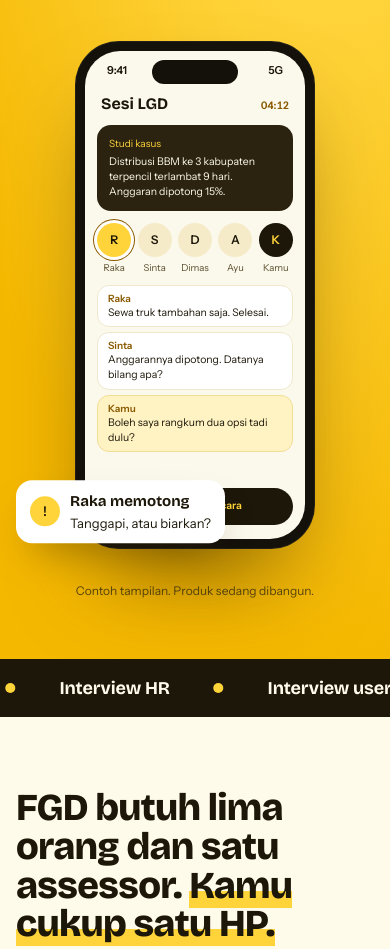
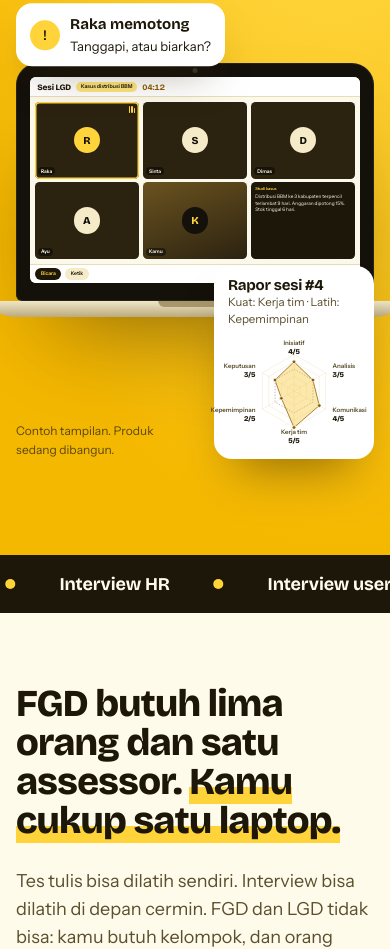
Before and after one commit to aryawiandra/shortlisted, a website with bundled scripts: page index.html in a window 390 px wide. Shown: the part 672-1621 px from the top of the page. Built offline with nearby package versions, Linux system fonts and the light colour scheme.

Commit message:
feat: show hero as a laptop video-call LGD room instead of phones
Online FGD/LGD and interviews run on laptops (Zoom/Teams), so the hero now shows
participant tiles, case card, live transcript and controls, with a floating radar rapor.
Problem headline now says 'satu laptop'.

```diff
--- a/assets/landing.css
+++ b/assets/landing.css
@@ -20,7 +20,6 @@
   --radius-sm: 10px;
   --radius-md: 18px;
   --radius-lg: 28px;
-  --radius-phone: 44px;
   --display: "Bricolage Grotesque", Georgia, serif;
   --body: "Instrument Sans", system-ui, sans-serif;
   --ease: cubic-bezier(.2, .7, .2, 1);
@@ -77,69 +76,68 @@ h1, h2, h3, h4 { font-family: var(--display); line-height: 1.02; margin: 0; lett
 .hero .actions { display: flex; flex-wrap: wrap; gap: 14px; align-items: center; }
 .hero .note { font-size: 14px; color: #4A3E12; margin-top: 22px; }
 
-/* ---------- Phones ---------- */
-.stage { position: relative; height: 660px; }
-.phone { position: absolute; width: 240px; height: 508px; border-radius: var(--radius-phone); background: var(--night-900); padding: 10px;
-  box-shadow: 0 50px 90px -30px rgba(60, 40, 0, .6), inset 0 0 0 1px rgba(255, 255, 255, .06); }
-.js .phone { opacity: 0; transform: translateY(40px); animation: rise .9s var(--ease) forwards; }
-.phone .screen { position: relative; width: 100%; height: 100%; border-radius: 35px; overflow: hidden; background: var(--white); color: var(--ink); font-size: 11.5px; }
-.phone .screen::before { content: ""; position: absolute; top: 9px; left: 50%; translate: -50% 0; width: 86px; height: 24px; border-radius: 20px; background: var(--night-900); z-index: 3; }
-.status { display: flex; justify-content: space-between; padding: 12px 22px 0; font-weight: 600; font-size: 11px; height: 36px; }
-.p1 { left: 0; top: 100px; rotate: -5deg; animation-delay: .05s; }
-.p2 { left: calc(50% - 120px); top: 30px; z-index: 2; animation-delay: .2s; }
-.p3 { right: 0; top: 112px; rotate: 5deg; animation-delay: .35s; }
+/* ---------- Laptop (hero) ---------- */
+.stage { position: relative; padding: 36px 0 120px; }
+.laptop { position: relative; width: 100%; max-width: 660px; margin-left: auto; }
+.js .laptop { opacity: 0; transform: translateY(40px); animation: rise .9s var(--ease) .1s forwards; }
 @keyframes rise { to { opacity: 1; transform: translateY(0); } }
+.lid { position: relative; background: var(--night-900); border-radius: 22px 22px 6px 6px; padding: 14px 14px 18px;
+  box-shadow: 0 60px 100px -40px rgba(60, 40, 0, .65), inset 0 0 0 1px rgba(255, 255, 255, .08); }
+.lid::before { content: ""; position: absolute; top: 5px; left: 50%; translate: -50% 0; width: 5px; height: 5px; border-radius: 50%; background: #3A3428; }
+.base { position: relative; height: 16px; margin: 0 -7%; border-radius: 2px 2px 26px 26px / 2px 2px 14px 14px;
+  background: linear-gradient(#EFE6C8, #BBAA7E); box-shadow: 0 24px 30px -20px rgba(60, 40, 0, .6); }
+.base::before { content: ""; position: absolute; top: 0; left: 50%; translate: -50% 0; width: 18%; height: 6px; border-radius: 0 0 8px 8px; background: #A8976A; }
+.lscreen { aspect-ratio: 16 / 10; border-radius: 6px; overflow: hidden; background: #FBF8EC; color: var(--ink); container-type: inline-size;
+  display: grid; grid-template-rows: auto minmax(0, 1fr) auto; line-height: 1.35; }
+.app-bar { display: flex; align-items: center; gap: 1.6cqi; padding: 1.4cqi 2.2cqi; background: var(--white); border-bottom: 1px solid var(--line); }
+.app-bar b { font: 800 2.5cqi var(--display); letter-spacing: -0.02em; }
+.app-bar .pill { font-size: 1.6cqi; font-weight: 600; background: var(--sun-300); padding: .4cqi 1.4cqi; border-radius: 999px; }
+.app-bar .rec { margin-left: auto; font-size: 1.6cqi; font-weight: 600; color: #7A2A05; display: inline-flex; align-items: center; gap: .6cqi; }
+.app-bar .rec::before { content: ""; width: 1.1cqi; height: 1.1cqi; border-radius: 50%; background: var(--alert); }
+.app-bar .timer { font: 700 2.5cqi var(--display); color: var(--amber-700); font-variant-numeric: tabular-nums; }
+.app-body { display: grid; grid-template-columns: minmax(0, 1fr) 29%; gap: 1.4cqi; padding: 1.4cqi; min-height: 0; }
+.tiles { display: grid; grid-template-columns: repeat(3, minmax(0, 1fr)); grid-template-rows: repeat(2, minmax(0, 1fr)); gap: 1.1cqi; min-height: 0; }
+.tile { position: relative; border-radius: 1.4cqi; background: var(--night-700); display: grid; place-items: center; overflow: hidden; }
+.face { width: 8cqi; height: 8cqi; border-radius: 50%; display: grid; place-items: center; font: 800 3.2cqi var(--display); background: var(--paper-dim); color: var(--night-900); }
+.tile .name { position: absolute; left: 1cqi; bottom: 1cqi; font-size: 1.5cqi; font-weight: 600; color: var(--paper); background: rgba(0, 0, 0, .45); padding: .2cqi .9cqi; border-radius: 999px; }
+.tile.speaking { box-shadow: inset 0 0 0 .45cqi var(--sun-400); }
+.tile.speaking .face { background: var(--sun-400); }
+.tile.you { background: linear-gradient(160deg, #6B5320, var(--night-700)); }
+.tile.you .face { background: var(--night-900); color: var(--sun-400); }
+.wave { position: absolute; right: 1.1cqi; top: 1.1cqi; display: flex; gap: .3cqi; align-items: flex-end; height: 2.2cqi; }
+.wave i { width: .5cqi; height: 40%; border-radius: 1px; background: var(--sun-400); }
+.js .wave i { animation: talk .9s ease-in-out infinite; }
+.wave i:nth-child(2) { animation-delay: .15s; } .wave i:nth-child(3) { animation-delay: .3s; }
+@keyframes talk { 50% { height: 100%; } }
+.tile.case-tile { background: var(--night-800); color: var(--paper); place-items: start; padding: 1.3cqi; font-size: 1.45cqi; }
+.case-tile small { display: block; color: var(--sun-400); font-weight: 600; margin-bottom: .4cqi; }
+.side-panel { background: var(--white); border: 1px solid var(--line); border-radius: 1.4cqi; padding: 1.3cqi; display: flex; flex-direction: column; gap: .9cqi; font-size: 1.45cqi; overflow: hidden; min-height: 0; }
+.side-panel h5 { margin: 0; font: 700 1.8cqi var(--display); }
+.tline { background: #FBF8EC; border-radius: 1cqi; padding: .7cqi 1cqi; }
+.tline b { display: block; color: var(--amber-700); font-size: 1.35cqi; }
+.tline.you { background: #FFF3C4; }
+.app-foot { display: flex; align-items: center; gap: 1.1cqi; padding: 1.1cqi 1.6cqi; background: var(--white); border-top: 1px solid var(--line); }
+.ctrl { font-size: 1.55cqi; font-weight: 600; padding: .7cqi 1.7cqi; border-radius: 999px; background: var(--paper-dim); white-space: nowrap; }
+.ctrl.mic { background: var(--night-800); color: var(--sun-400); }
+.ctrl.end { margin-left: auto; background: #FFE2D1; color: #7A2A05; }
+
+.rapor-float { position: absolute; z-index: 4; right: -3%; bottom: 8px; width: 190px; background: var(--white); border-radius: 18px; padding: 12px 14px 10px; box-shadow: 0 30px 50px -22px rgba(60, 40, 0, .55); }
+.rapor-float h4 { font-size: 15px; }
+.rapor-float .sub { font-size: 11.5px; color: var(--ink-soft); }
+.hero-radar { margin: 0 4px -4px; }
+.hero-radar .radar-label { font-size: 17px; }
+.hero-radar .radar-score { font-size: 20px; }
 .float-chip { position: absolute; z-index: 4; display: flex; gap: 10px; align-items: center; background: var(--white); border-radius: 16px; padding: 10px 14px; font-size: 13px; box-shadow: 0 20px 40px -18px rgba(60, 40, 0, .5); }
 .float-chip b { display: block; font-family: var(--display); font-size: 15px; }
-.float-chip .dot { width: 30px; height: 30px; border-radius: 50%; background: var(--sun-400); display: grid; place-items: center; font-weight: 800; }
-.chip-a { left: -10px; bottom: 70px; }
-.chip-b { right: 6px; top: 30px; }
-.js .float-chip { opacity: 0; transform: translateY(20px); animation: rise .8s var(--ease) .8s forwards, bob 6s ease-in-out 1.6s infinite; }
+.float-chip .dot { width: 30px; height: 30px; border-radius: 50%; background: var(--sun-400); display: grid; place-items: center; font-weight: 800; flex: none; }
+.chip-a { left: 6%; top: 0; }
+.chip-b { left: -3%; bottom: 44px; }
+.js .float-chip, .js .rapor-float { opacity: 0; transform: translateY(20px); animation: rise .8s var(--ease) .8s forwards, bob 6s ease-in-out 1.6s infinite; }
+.js .rapor-float { animation-delay: 1s, 2s; }
 @keyframes bob { 0%, 100% { translate: 0 0; } 50% { translate: 0 -8px; } }
+.demo-tag { position: absolute; bottom: 8px; left: 30%; font-size: 12px; color: #5A4710; }
 
-.phone .s-splash { background: radial-gradient(90% 70% at 70% 30%, #C98F00, var(--night-700) 70%); color: var(--paper); }
-.s-splash .inner { padding: 22px 20px; display: flex; flex-direction: column; height: calc(100% - 36px); }
-.s-splash h3 { font-size: 30px; font-weight: 800; }
-.s-splash p { font-size: 11.5px; color: #F5E7B8; margin: auto 0 14px; }
-.s-splash .cta { background: var(--sun-400); color: var(--night-800); text-align: center; border-radius: 999px; padding: 11px; font-weight: 600; }
-.glass { position: relative; width: 170px; height: 170px; margin: 26px auto 0; }
-.bubble { position: absolute; border-radius: 26px; background: linear-gradient(145deg, rgba(255, 245, 180, .8), rgba(255, 200, 60, .4) 55%, rgba(170, 110, 0, .3));
-  border: 1px solid rgba(255, 245, 200, .6); box-shadow: inset 0 1px 12px rgba(255, 255, 255, .45), 0 18px 30px -12px rgba(0, 0, 0, .4); }
-.bubble::after { content: ""; position: absolute; bottom: -12px; width: 22px; height: 22px; background: inherit; border-right: 1px solid rgba(255, 245, 200, .45); border-bottom: 1px solid rgba(255, 245, 200, .45); transform: rotate(45deg); border-radius: 0 0 6px 0; }
-.b1 { width: 112px; height: 78px; left: 0; top: 18px; } .b1::after { left: 22px; }
-.b2 { width: 104px; height: 74px; right: 0; top: 62px; background: linear-gradient(145deg, rgba(255, 250, 210, .9), rgba(255, 215, 80, .5) 55%, rgba(190, 130, 0, .35)); } .b2::after { right: 24px; }
-.b3 { width: 70px; height: 50px; left: 34px; top: 112px; opacity: .85; } .b3::after { left: 18px; }
-
-.phone .s-room { background: #FBF8EC; font-size: 10.5px; line-height: 1.4; }
-.room-head { padding: 6px 16px 10px; display: flex; justify-content: space-between; align-items: baseline; }
-.room-head b { font-family: var(--display); font-size: 16px; }
-.timer { font-variant-numeric: tabular-nums; font-weight: 600; color: var(--amber-700); }
-.case { margin: 0 12px; background: var(--night-700); color: var(--paper); border-radius: 14px; padding: 12px; }
-.case small { display: block; color: var(--sun-400); font-size: 10px; margin-bottom: 4px; }
-.people { display: flex; gap: 6px; padding: 12px 12px 4px; }
-.person { flex: 1; text-align: center; font-size: 9.5px; color: var(--ink-soft); }
-.avatar { width: 34px; height: 34px; border-radius: 50%; margin: 0 auto 4px; display: grid; place-items: center; font-weight: 700; font-size: 12px; color: var(--night-800); background: var(--paper-dim); }
-.person.speaking .avatar { background: var(--sun-400); box-shadow: 0 0 0 3px #fff, 0 0 0 4px var(--amber-700); }
-.person.you .avatar { background: var(--night-800); color: var(--sun-400); }
-.chat { padding: 6px 12px; display: grid; gap: 5px; }
-.msg { background: var(--white); border: 1px solid #F0E8CC; border-radius: 12px; padding: 6px 10px; }
-.msg b { font-size: 10px; color: var(--amber-700); display: block; }
-.msg.you { background: #FFF3C4; border-color: #F2DE95; }
-.mic { position: absolute; left: 12px; right: 12px; bottom: 14px; }
-.mic .hold { background: var(--night-800); color: var(--sun-400); border-radius: 999px; text-align: center; padding: 11px; font-weight: 600; }
-
-.s-report .rep { padding: 2px 14px; }
-.rep h4 { font-size: 18px; margin: 4px 0 0; }
-.rep .sub { color: var(--ink-soft); font-size: 10.5px; }
-.phone-radar { margin: 2px -6px 0; }
-.phone-radar .radar-label { font-size: 15px; }
-.phone-radar .radar-score { font-size: 17px; }
-.mini-tiers { display: grid; gap: 5px; font-size: 10.5px; }
-.mini-tiers div { display: flex; gap: 6px; align-items: center; background: #FBF8EC; border-radius: 10px; padding: 6px 8px; }
-.mini-tiers i { font-style: normal; width: 16px; height: 16px; border-radius: 50%; display: grid; place-items: center; font-size: 9px; font-weight: 800; flex: none; }
-.mini-tiers .k i { background: var(--night-800); color: var(--sun-400); }
-.mini-tiers .l i { background: var(--alert); color: var(--white); }
-.demo-tag { position: absolute; bottom: -30px; left: 0; right: 0; text-align: center; font-size: 12px; color: #5A4710; }
+.avatar { width: 34px; height: 34px; border-radius: 50%; display: grid; place-items: center; font-weight: 700; font-size: 12px; color: var(--night-800); background: var(--paper-dim); }
 
 /* ---------- Marquee ---------- */
 .marquee { background: var(--night-800); color: var(--paper); overflow: hidden; padding-block: 18px; }
@@ -338,7 +336,6 @@ footer a:hover { color: var(--paper); }
 @media (max-width: 1020px) {
   .nav-links { display: none; }
   .hero-grid { grid-template-columns: minmax(0, 1fr); min-height: 0; padding-top: 120px; }
-  .stage { height: 620px; }
   .problem-grid, .report-grid, .versus-grid, .sim-grid, .faq-grid, .assessor-card { grid-template-columns: minmax(0, 1fr); gap: 28px; }
   .plans, .relate ul { grid-template-columns: 1fr; }
   .sim-board { position: static; }
@@ -349,9 +346,12 @@ footer a:hover { color: var(--paper); }
   .nav { top: 10px; }
   .nav-pill { padding-left: 16px; }
   .hero h1 { font-size: clamp(46px, 13vw, 64px); }
-  .stage { height: 560px; }
-  .p1, .p3, .chip-b { display: none; }
-  .chip-a { left: 0; bottom: 20px; }
+  .stage { padding: 52px 0 150px; }
+  .app-body { grid-template-columns: minmax(0, 1fr); }
+  .side-panel, .chip-b, .app-bar .rec { display: none; }
+  .chip-a { left: 0; top: 0; }
+  .rapor-float { right: 0; bottom: 0; width: 160px; }
+  .demo-tag { left: 0; bottom: 8px; max-width: 45%; }
   .stats { grid-template-columns: 1fr; margin-top: 40px; }
   .sim-card { padding: 20px; min-height: 0; }
   .speech { font-size: 17px; }
@@ -366,7 +366,7 @@ footer a:hover { color: var(--paper); }
   .tier-line { grid-template-columns: 1fr; gap: 2px; }
 }
 @media (prefers-reduced-motion: reduce) {
-  .js .phone, .js .float-chip { animation: none; opacity: 1; transform: none; }
+  .js .laptop, .js .float-chip, .js .rapor-float, .js .wave i { animation: none; opacity: 1; transform: none; }
   .marquee-track { animation: none; }
   .js [data-reveal] { opacity: 1; transform: none; transition: none; }
   .js .feedback { animation: none; }
--- a/assets/landing.js
+++ b/assets/landing.js
@@ -139,10 +139,10 @@ function mountPersonaTips() {
   });
 }
 
-// ---------- Sample radars (hero phone + report card) ----------
+// ---------- Sample radars (hero laptop + report card) ----------
 function mountSampleRadars() {
-  const phone = document.getElementById("phone-radar");
-  if (phone) phone.replaceChildren(radarChart(withLabels(SAMPLE), { title: "Contoh rapor" }).node);
+  const hero = document.getElementById("hero-radar");
+  if (hero) hero.replaceChildren(radarChart(withLabels(SAMPLE), { title: "Contoh rapor" }).node);
   const report = document.getElementById("report-radar");
   if (report) report.replaceChildren(radarChart(withLabels(SAMPLE), { title: "Contoh rapor sesi LGD" }).node);
   const tiers = document.getElementById("report-tiers");
--- a/index.html
+++ b/index.html
@@ -47,55 +47,38 @@
         <p class="note">Untuk pelamar MT, BUMN, bank, dan graduate program dari kampus mana pun.</p>
       </div>
 
-      <div class="stage" aria-label="Contoh tampilan aplikasi Shortlisted">
-        <div class="phone p1" aria-hidden="true">
-          <div class="screen s-splash">
-            <div class="status"><span>9:41</span><span>5G</span></div>
-            <div class="inner">
-              <h3>Latihan dulu.<br>Hari H nanti.</h3>
-              <div class="glass"><div class="bubble b1"></div><div class="bubble b2"></div><div class="bubble b3"></div></div>
-              <p>Satu kasus, empat peserta AI, satu assessor. Mulai kapan saja.</p>
-              <div class="cta">Mulai sesi LGD</div>
+      <div class="stage" aria-label="Contoh tampilan Shortlisted di laptop">
+        <div class="laptop" aria-hidden="true">
+          <div class="lid">
+            <div class="lscreen">
+              <div class="app-bar"><b>Sesi LGD</b><span class="pill">Kasus distribusi BBM</span><span class="rec">Assessor mencatat</span><span class="timer">04:12</span></div>
+              <div class="app-body">
+                <div class="tiles">
+                  <div class="tile speaking"><span class="face">R</span><span class="wave"><i></i><i></i><i></i></span><span class="name">Raka</span></div>
+                  <div class="tile"><span class="face">S</span><span class="name">Sinta</span></div>
+                  <div class="tile"><span class="face">D</span><span class="name">Dimas</span></div>
+                  <div class="tile"><span class="face">A</span><span class="name">Ayu</span></div>
+                  <div class="tile you"><span class="face">K</span><span class="name">Kamu</span></div>
+                  <div class="tile case-tile"><div><small>Studi kasus</small>Distribusi BBM ke 3 kabupaten terpencil terlambat 9 hari. Anggaran dipotong 15%. Stok tinggal 6 hari.</div></div>
+                </div>
+                <div class="side-panel">
+                  <h5>Transkrip</h5>
+                  <div class="tline"><b>Raka</b>Sewa truk tambahan saja. Selesai.</div>
+                  <div class="tline"><b>Sinta</b>Anggarannya dipotong. Datanya bilang apa?</div>
+                  <div class="tline you"><b>Kamu</b>Boleh saya rangkum dua opsi tadi dulu?</div>
+                </div>
+              </div>
+              <div class="app-foot"><span class="ctrl mic">Bicara</span><span class="ctrl">Ketik</span><span class="ctrl end">Akhiri dan lihat rapor</span></div>
             </div>
           </div>
+          <div class="base"></div>
         </div>
 
-        <div class="phone p2" aria-hidden="true">
-          <div class="screen s-room">
-            <div class="status"><span>9:41</span><span>5G</span></div>
-            <div class="room-head"><b>Sesi LGD</b><span class="timer">04:12</span></div>
-            <div class="case"><small>Studi kasus</small>Distribusi BBM ke 3 kabupaten terpencil terlambat 9 hari. Anggaran dipotong 15%.</div>
-            <div class="people">
-              <div class="person speaking"><div class="avatar">R</div>Raka</div>
-              <div class="person"><div class="avatar">S</div>Sinta</div>
-              <div class="person"><div class="avatar">D</div>Dimas</div>
-              <div class="person"><div class="avatar">A</div>Ayu</div>
-              <div class="person you"><div class="avatar">K</div>Kamu</div>
-            </div>
-            <div class="chat">
-              <div class="msg"><b>Raka</b>Sewa truk tambahan saja. Selesai.</div>
-              <div class="msg"><b>Sinta</b>Anggarannya dipotong. Datanya bilang apa?</div>
-              <div class="msg you"><b>Kamu</b>Boleh saya rangkum dua opsi tadi dulu?</div>
-            </div>
-            <div class="mic"><div class="hold">Tahan untuk bicara</div></div>
-          </div>
+        <div class="rapor-float" aria-hidden="true">
+          <h4>Rapor sesi #4</h4>
+          <div class="sub">Kuat: Kerja tim · Latih: Kepemimpinan</div>
+          <div class="hero-radar" id="hero-radar"></div>
         </div>
-
-        <div class="phone p3" aria-hidden="true">
-          <div class="screen s-report">
-            <div class="status"><span>9:41</span><span>5G</span></div>
-            <div class="rep">
-              <h4>Rapor sesi #4</h4>
-              <div class="sub">LGD · 6 menit · kasus distribusi</div>
-              <div class="phone-radar" id="phone-radar"></div>
-              <div class="mini-tiers">
-                <div class="k"><i>✓</i>Kuat: Kerja tim, Inisiatif</div>
-                <div class="l"><i>!</i>Latih: Kepemimpinan</div>
-              </div>
-            </div>
-          </div>
-        </div>
-
         <div class="float-chip chip-a" aria-hidden="true"><span class="dot">!</span><span><b>Raka memotong</b>Tanggapi, atau biarkan?</span></div>
         <div class="float-chip chip-b" aria-hidden="true"><span class="dot">✓</span><span><b>+1 Analisis</b>Kamu memakai angka stok</span></div>
         <div class="demo-tag">Contoh tampilan. Produk sedang dibangun.</div>
@@ -113,7 +96,7 @@
   <section class="problem">
     <div class="wrap">
       <div class="problem-grid" data-reveal>
-        <h2>FGD butuh lima orang dan satu assessor. <em>Kamu cukup satu HP.</em></h2>
+        <h2>FGD butuh lima orang dan satu assessor. <em>Kamu cukup satu laptop.</em></h2>
         <div>
           <p>Tes tulis bisa dilatih sendiri. Interview bisa dilatih di depan cermin. FGD dan LGD tidak bisa: kamu butuh kelompok, dan orang yang tahu cara menilainya.</p>
           <p>Mahasiswa di beberapa kampus punya senior dan alumni untuk mock session. Kebanyakan pelamar tidak punya. Shortlisted dibuat untuk mereka.</p>
```
